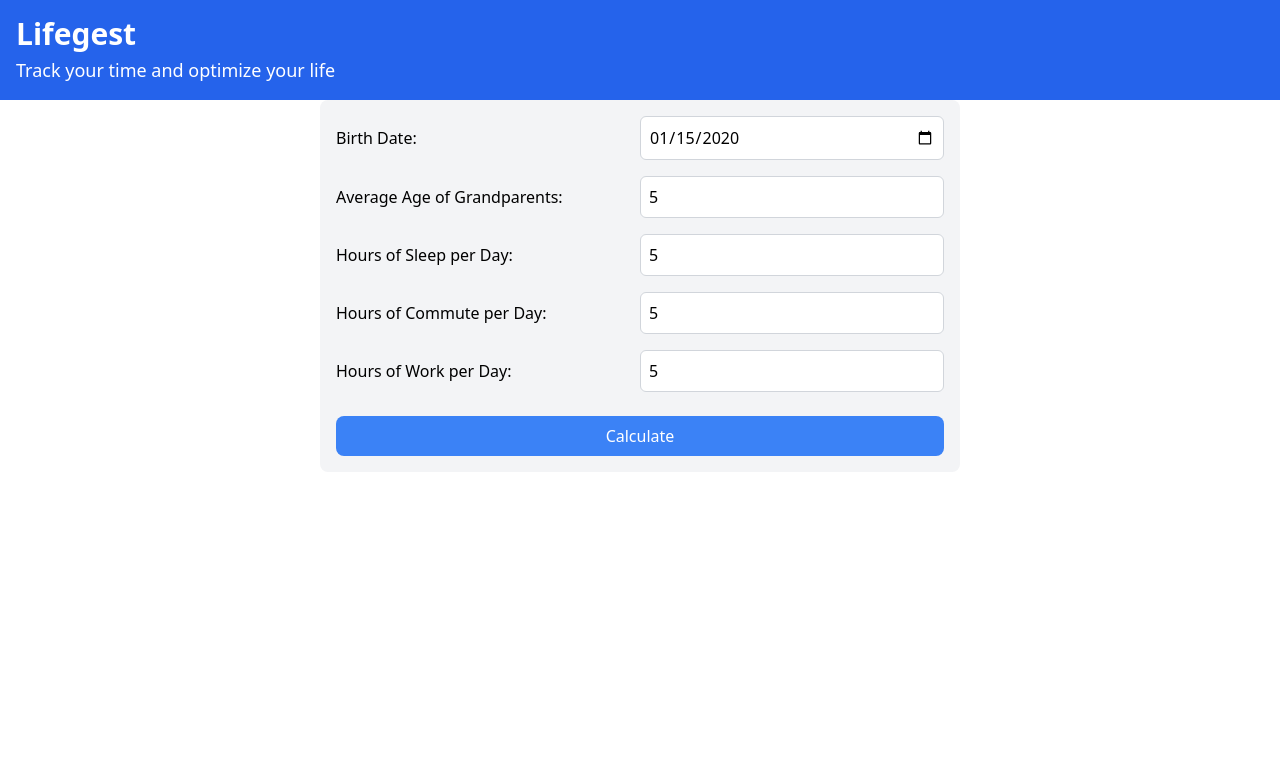
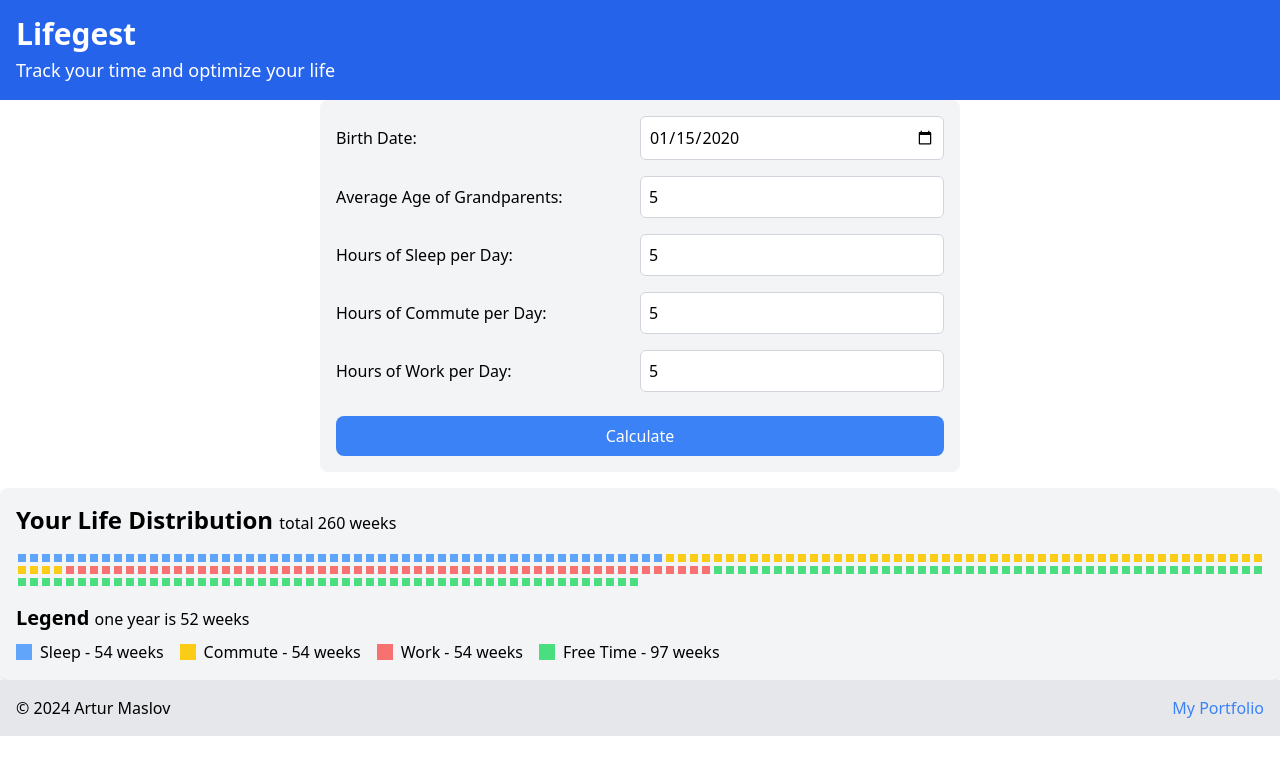
Before and after one commit to neone35/lifegest, a React (Create React App) app in the folder frontend/: page / in a window 1280 px wide. Both pictures are taken after typing "2020-01-15", "5", "5", "5", "5" into the empty fields and a click on the button "Calculate". Shown: the top 774 px of the page. Built offline with nearby package versions, Linux system fonts and the light colour scheme; no server answers.

Commit message:
move calculation to js and add footer

```diff
--- a/frontend/src/App.jsx
+++ b/frontend/src/App.jsx
@@ -3,6 +3,8 @@ import axios from "axios";
 import Header from "./Header";
 import MainForm from "./MainForm";
 import Results from "./Results";
+import calcLifeStats from "./calcLifeStats";
+import Footer from "./Footer";
 
 function App() {
   const [formData, setFormData] = useState({
@@ -26,12 +28,9 @@ function App() {
     e.preventDefault();
     try {
       console.log("Form data:", formData);
-      const response = await axios.post(
-        "http://lifegest.duckdns.org/backend/index.php",
-        formData
-      );
-      console.log("API Response:", response.data);
-      setResult(response.data);
+      const results = calcLifeStats(formData);
+      console.log("Calculated Results:", results);
+      setResult(results);
     } catch (error) {
       console.error("Error fetching data", error);
     }
@@ -55,6 +54,7 @@ function App() {
           freeTimeWeeks={result.freeTimeWeeks}
         />
       )}
+      <Footer />
     </div>
   );
 }
--- /dev/null
+++ b/frontend/src/Footer.jsx
@@ -0,0 +1,21 @@
+// Footer.jsx
+import React from "react";
+
+const Footer = () => {
+  const currentYear = new Date().getFullYear();
+  return (
+    <footer className="flex justify-between items-center p-4 bg-gray-200">
+      <p>&copy; {currentYear} Artur Maslov</p>
+      <a
+        href="https://www.arturmaslov.com"
+        target="_blank"
+        rel="noopener noreferrer"
+        className="text-blue-500 hover:underline"
+      >
+        My Portfolio
+      </a>
+    </footer>
+  );
+};
+
+export default Footer;
--- a/frontend/src/Results.jsx
+++ b/frontend/src/Results.jsx
@@ -27,7 +27,7 @@ const Results = ({
         colorClass = colors.work;
       }
 
-      weeks.push(<div key={i} className={`w-4 h-4 ${colorClass} m-0.5`} />);
+      weeks.push(<div key={i} className={`w-2 h-2 ${colorClass} m-0.5`} />);
     }
     return weeks;
   };
@@ -44,17 +44,17 @@ const Results = ({
   return (
     <div className="p-4 bg-gray-100 rounded-lg shadow-md mt-4">
       <h2 className="text-2xl font-bold mb-4">
-        Your Life Distribution{" "}
-        <span className="text-base font-normal italic mb-4">
-          each square represents one week of your life
+        Your Life Distribution{"  "}
+        <span className="text-base font-normal mb-4">
+          total {roundedResults.totalWeeks} weeks
         </span>
       </h2>
       <div className="flex flex-wrap">{renderWeeks()}</div>
       <div className="mt-4">
         <h3 className="text-xl font-semibold mb-2">
           Legend{" "}
-          <span className="text-base font-normal italic mb-4">
-            (one year has 52 weeks)
+          <span className="text-base font-normal mb-4">
+            one year is 52 weeks
           </span>
         </h3>
         <div className="flex space-x-4">
--- /dev/null
+++ b/frontend/src/calcLifeStats.js
@@ -0,0 +1,32 @@
+// calculateLifeStats.js
+
+const calculateLifeStats = ({ grandparentsAvgAge, sleepHours, commuteHours, workHours }) => {
+    const averageLifeYears = Number(grandparentsAvgAge);
+    const weeksInYear = 52;
+    const totalWeeks = averageLifeYears * weeksInYear;
+
+    const sleepHoursWeek = sleepHours * 7;
+    const commuteHoursWeek = commuteHours * 7;
+    const workHoursWeek = workHours * 7;
+
+    const hoursInWeek = 168;
+    const sleepWeekRatio = sleepHoursWeek / hoursInWeek;
+    const commuteWeekRatio = commuteHoursWeek / hoursInWeek;
+    const workWeekRatio = workHoursWeek / hoursInWeek;
+
+    const sleepWeeks = totalWeeks * sleepWeekRatio;
+    const commuteWeeks = totalWeeks * commuteWeekRatio;
+    const workWeeks = totalWeeks * workWeekRatio;
+
+    const freeTimeWeeks = totalWeeks - (sleepWeeks + commuteWeeks + workWeeks);
+
+    return {
+      totalWeeks: Math.floor(totalWeeks),
+      sleepWeeks: Math.floor(sleepWeeks),
+      commuteWeeks: Math.floor(commuteWeeks),
+      workWeeks: Math.floor(workWeeks),
+      freeTimeWeeks: Math.floor(freeTimeWeeks),
+    };
+  };
+
+  export default calculateLifeStats;
```
Also changed, not shown: 8 other files (tests, documents, lock files or other folders).
